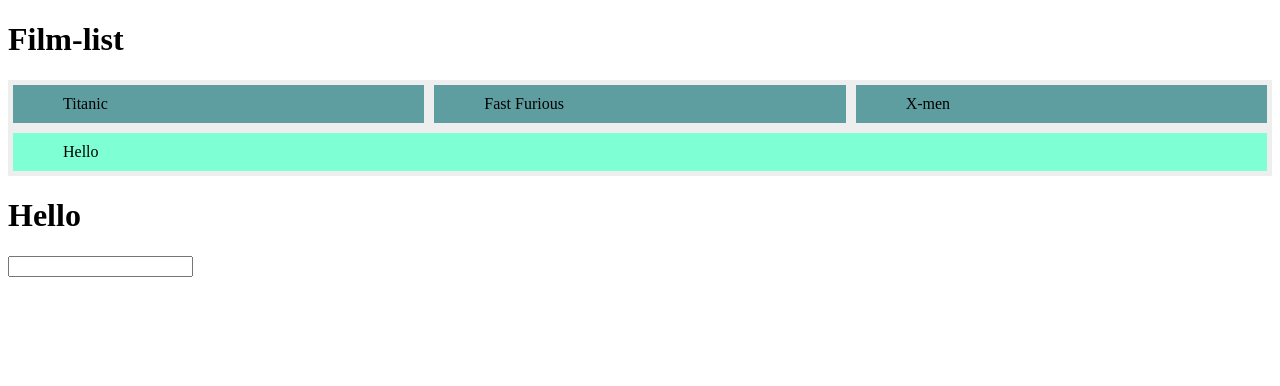
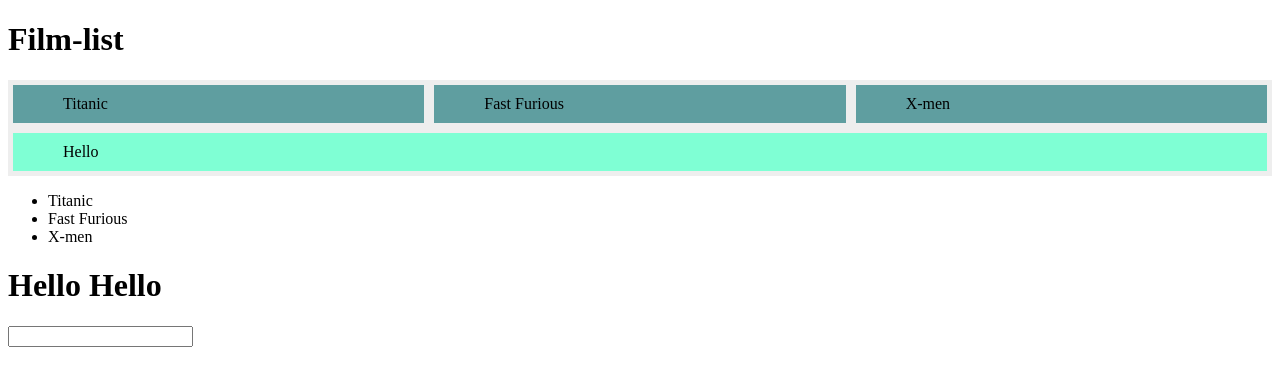
Before and after one commit to ildevelop/ReactTemplate, a React app: page / in a window 1280 px wide. Shown: the top 386 px of the page. Built offline with nearby package versions, Linux system fonts and the light colour scheme; the HTML template or start-up script is replaced by a standard one.

Commit message:
React Sortable Drag events

```diff
--- a/package.json
+++ b/package.json
@@ -12,6 +12,7 @@
     "react": "^15.5.4",
     "react-dom": "^15.5.4",
     "react-redux": "^5.0.4",
+    "react-sortable-hoc": "^0.6.3",
     "redux": "^3.6.0"
   },
   "devDependencies": {
--- a/src/App.js
+++ b/src/App.js
@@ -22,7 +22,7 @@ class App extends React.Component {
             <div>
                 <FilmList filmsName={this.props.names} />
                 <FilmsDetails selectedFilm={this.props.selectedFilm} />
-                <h1>{this.state.filmsName}</h1>
+                <h1>Hello {this.state.filmsName}</h1>
                 <input type="text" onChange={this.titleMe.bind(this)}/>
             </div>
         )
--- a/src/components/film-list/Film-list.js
+++ b/src/components/film-list/Film-list.js
@@ -2,32 +2,56 @@
  * Created by Ilya Radu on 14/05/2017.
  */
 
-import React, { Component } from 'react';
+import React, {Component} from 'react';
 import {connect} from 'react-redux';
 import {SET_NAME} from '../../Store/constant'
+import {SortableContainer, SortableElement, arrayMove} from 'react-sortable-hoc';
 import '../film-list/FilmList.scss'
 class FilmList extends Component {
-    constructor(){
+    constructor() {
         super();
         this.state = {
-            filmsName : [],
+            filmsName: [],
+            items: ['Item 1', 'Item 2', 'Item 3', 'Item 4', 'Item 5', 'Item 6'],
         }
 
     }
 
-    render(){
+    onSortEnd = ({oldIndex, newIndex}) => {
+        this.setState({
+            items: arrayMove(this.state.items, oldIndex, newIndex),
+        });
+    };
+
+    render() {
+        const SortableItem = SortableElement(({value}) =>
+            <li>{value}</li>
+        );
+        const SortableList = SortableContainer(({items}) =>
+            <ul>
+                {items.map((value, index) => (
+                    <SortableItem key={`item-${index}`} index={index} value={value}/>
+                ))}
+            </ul>
+        );
+        console.log(SortableList);
+
+
         const {dispatch} = this.props;
-        return(
+        return (
             <div>
                 <h1>Film-list</h1>
                 <ul className="mylistA parent">
-                    {this.props.filmsName.map((name, key)=>
-                        <li onClick={() => {dispatch({type: SET_NAME, payload: name}) }   }
-                            className="mylistB child" key={key} >
+                    {this.props.filmsName.map((name, key) =>
+                        <li onClick={() => {
+                            dispatch({type: SET_NAME, payload: name})
+                        }   }
+                            className="mylistB child" key={key}>
                             {name}
                         </li>)}
                     <li className="mylistC child">Hello</li>
                 </ul>
+                <SortableList items={this.props.filmsName} onSortEnd={this.onSortEnd}/>
             </div>
         )
     }
```
Also changed, not shown: 1 other file (tests, documents, lock files or other folders).
